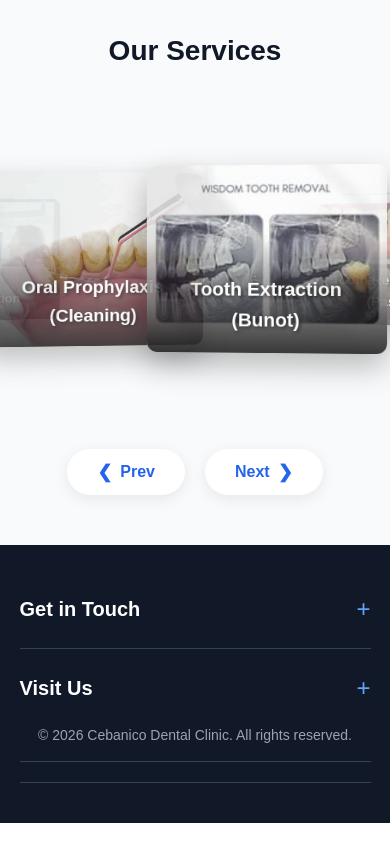
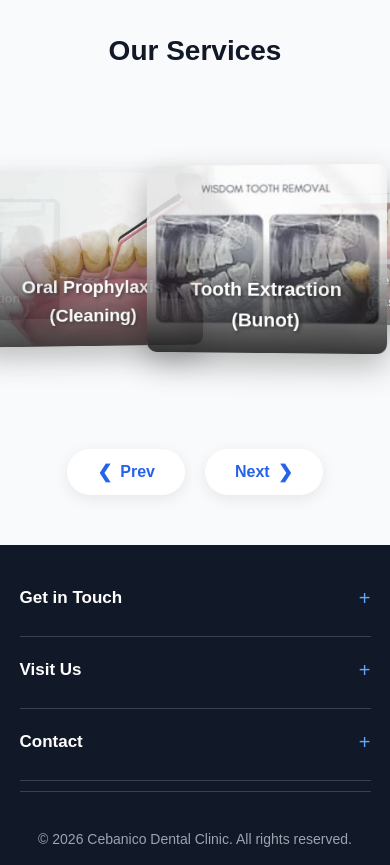
Before and after one commit to jlflores1598ant/Cebanico-Dental-Clinic, a PHP site: page / in a window 390 px wide. Shown: the part 846-1711 px from the top of the page. Before the commit the page ends 1669 px from the top, so only its background shows below. Run offline with PHP 8.4, Linux system fonts and the light colour scheme.

Commit message:
Fixed ulit phone view

```diff
--- a/index.php
+++ b/index.php
@@ -261,6 +232,18 @@ $services = [
                             </div>
                             <div class="contact-item">
                                 <span>✉️</span> <a href="mailto:cebanicodentalclinic@gmail.com">cebanicodentalclinic@gmail.com</a>
+                            </div>
+                            <div class="contact-item social-icons">
+                                <a href="https://www.facebook.com/cebanicodental" target="_blank" class="social-link">
+                                    <svg width="18" height="18" fill="currentColor" viewBox="0 0 24 24"><path d="M22.675 0h-21.35c-.732 0-1.325.593-1.325 1.325v21.351c0 .731.593 1.324 1.325 1.324h11.495v-9.294h-3.128v-3.622h3.128v-2.671c0-3.1 1.893-4.788 4.659-4.788 1.325 0 2.463.099 2.795.143v3.24l-1.918.001c-1.504 0-1.795.715-1.795 1.763v2.312h3.587l-.467 3.622h-3.12v9.293h6.116c.73 0 1.323-.593 1.323-1.325v-21.35c0-.732-.593-1.325-1.325-1.325z"/></svg>
+                                    Cebanico Dental Clinic
+                                </a>
+                            </div>
+                            <div class="contact-item social-icons">
+                                <a href="https://www.instagram.com/cebanicodental" target="_blank" class="social-link">
+                                    <svg width="18" height="18" fill="currentColor" viewBox="0 0 24 24"><path d="M12 2.163c3.204 0 3.584.012 4.85.07 3.252.148 4.771 1.691 4.919 4.919.058 1.265.069 1.645.069 4.849 0 3.205-.012 3.584-.069 4.849-.149 3.225-1.664 4.771-4.919 4.919-1.266.058-1.644.07-4.85.07-3.204 0-3.584-.012-4.849-.07-3.26-.149-4.771-1.699-4.919-4.92-.058-1.265-.07-1.644-.07-4.849 0-3.204.013-3.583.07-4.849.149-3.227 1.664-4.771 4.919-4.919 1.266-.057 1.645-.069 4.849-.069zm0-2.163c-3.259 0-3.667.014-4.947.072-4.358.2-6.78 2.618-6.98 6.98-.059 1.281-.073 1.689-.073 4.948 0 3.259.014 3.668.072 4.948.2 4.358 2.618 6.78 6.98 6.98 1.281.058 1.689.072 4.948.072 3.259 0 3.668-.014 4.948-.072 4.354-.2 6.782-2.618 6.979-6.98.059-1.28.073-1.689.073-4.948 0-3.259-.014-3.667-.072-4.947-.196-4.354-2.617-6.78-6.979-6.98-1.281-.059-1.69-.073-4.949-.073zm0 5.838c-3.403 0-6.162 2.759-6.162 6.162s2.759 6.163 6.162 6.163 6.162-2.759 6.162-6.163c0-3.403-2.759-6.162-6.162-6.162zm0 10.162c-2.209 0-4-1.79-4-4 0-2.209 1.791-4 4-4s4 1.791 4 4c0 2.21-1.791 4-4 4zm6.406-11.845c-.796 0-1.441.645-1.441 1.44s.645 1.44 1.441 1.44c.795 0 1.439-.645 1.439-1.44s-.644-1.44-1.439-1.44z"/></svg>
+                                    cebanicodental
+                                </a>
                             </div>
                         </div>
                     </div>
--- a/styles.css
+++ b/styles.css
@@ -785,32 +785,68 @@ footer {
     .carousel-item { width: 280px; height: 220px; }
     .section-title h2 { font-size: 28px; }
 
-    /* Mobile Footer Accordion */
+    /* Mobile Footer Accordion (Tighter Aesthetics) */
+    footer {
+        padding: 25px 0 15px; /* Less top padding */
+    }
+
     .footer-top {
         flex-direction: column;
-        gap: 10px;
-        padding-bottom: 15px;
+        gap: 5px; /* Reduced gap between boxes */
+        padding-bottom: 10px;
     }
 
-    .footer-col { width: 100%; border-bottom: 1px solid #374151; padding-bottom: 15px; margin-bottom: 5px;}
+    .footer-col {
+        width: 100%;
+        border-bottom: 1px solid #374151;
+        padding-bottom: 10px;
+        margin-bottom: 0;
+    }
+
     .footer-col h3 {
         margin-bottom: 0;
         cursor: pointer;
-        padding: 5px 0;
+        padding: 12px 0; /* Easier to tap, takes less overall space */
+        font-size: 17px; /* Smaller font */
     }
-    .toggle-icon { display: block; }
+
+    .toggle-icon {
+        display: block;
+        font-size: 20px;
+    }
 
     .footer-content {
-        display: none; /* Hidden by default on mobile */
-        padding-top: 15px;
+        display: none;
+        padding-top: 5px;
+        padding-bottom: 12px;
         animation: fadeIn 0.3s ease-in;
     }
 
-    .footer-col.active .footer-content { display: block; }
+    .footer-col.active .footer-content {
+        display: block;
+    }
 
-    .footer-col p { max-width: 100%; }
+    .footer-col p {
+        max-width: 100%;
+        font-size: 14px; /* Smaller paragraph text */
+    }
 
-    #backToTopBtn { bottom: 20px; right: 20px; width: 44px; height: 44px; font-size: 18px; }
+    .contact-item {
+        font-size: 14px; /* Smaller list links */
+        gap: 10px;
+    }
+
+    .contact-item span {
+        font-size: 16px; /* Smaller emoji icons */
+    }
+
+    .social-link svg {
+        width: 16px; /* Smaller social icons */
+        height: 16px;
+    }
+
+    /* Shrink the floating button slightly */
+    #backToTopBtn { bottom: 20px; right: 20px; width: 42px; height: 42px; font-size: 16px; }
 }
 
 @keyframes fadeIn {
```
Also changed, not shown: other parts of index.php (+2 -31 lines).
